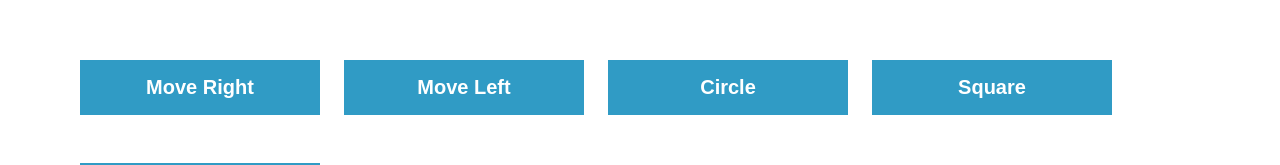
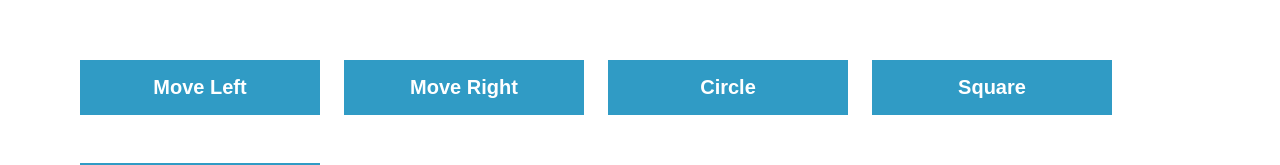
Before and after one commit to AimeurAmin/framer-motion-animations, a React (Create React App) app: page / in a window 1280 px wide. Shown: the part 2752-2917 px from the top of the page. Built offline with nearby package versions, Linux system fonts and the light colour scheme.

Commit message:
fix positions of left and right buttons

```diff
--- a/src/components/Box5.jsx
+++ b/src/components/Box5.jsx
@@ -8,19 +8,19 @@ function Box5() {
       <button
         onClick={() => {
           control.start({
+            x: 0,
+            transition: { duration: 1 }
+          })
+        }}
+      >Move Left</button>
+      <button
+        onClick={() => {
+          control.start({
             x: 1000,
             transition: { duration: 1 }
           })
         }}
       >Move Right</button>
-      <button
-        onClick={() => {
-          control.start({
-            x: 0,
-            transition: { duration: 1 }
-          })
-        }}
-      >Move Left</button>
       <button
         onClick={() => {
           control.start({
```
